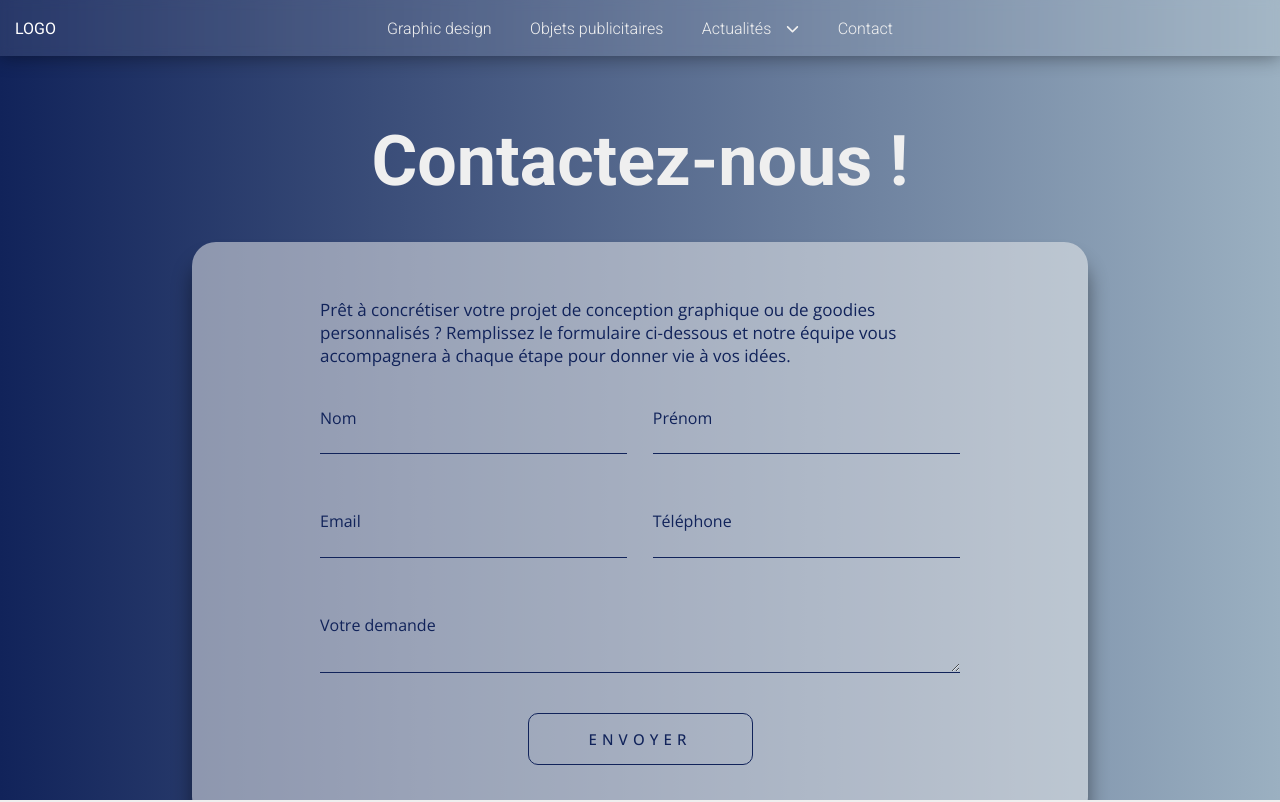
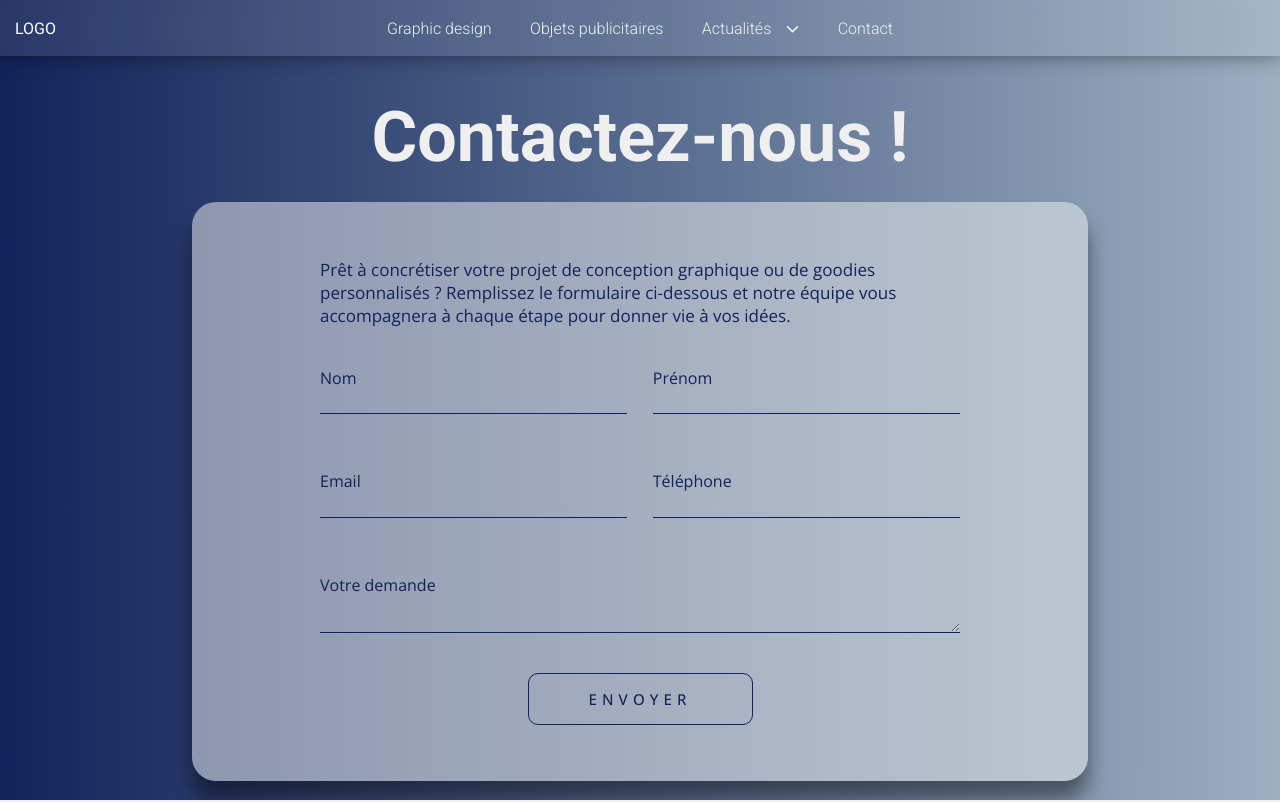
Before and after one commit to Scharlyopitz/One-comm, a React (Vite) app: page /contact in a window 1280 px wide. Shown: the top 802 px of the page. Built offline with nearby package versions, Linux system fonts and the light colour scheme.

Commit message:
Style formulaire

```diff
--- a/src/sass/contact/_contactezNous.scss
+++ b/src/sass/contact/_contactezNous.scss
@@ -2,14 +2,14 @@
   display: flex;
   flex-direction: column;
   align-items: center;
-  padding: 15vh 0 0;
+  padding: 12vh 0 0;
   height: 100vh;
   position: sticky;
   top: 0;
 
   //   FORMULAIRE
   .formulaire {
-    margin: 5vh auto;
+    margin: 3vh auto;
     width: 70vw;
     padding: 7vh 10%;
     background-color: $WhiteOpct;
--- a/src/style/style.css
+++ b/src/style/style.css
@@ -105,13 +105,13 @@ li {
   display: flex;
   flex-direction: column;
   align-items: center;
-  padding: 15vh 0 0;
+  padding: 12vh 0 0;
   height: 100vh;
   position: sticky;
   top: 0;
 }
 .contactezNous .formulaire {
-  margin: 5vh auto;
+  margin: 3vh auto;
   width: 70vw;
   padding: 7vh 10%;
   background-color: rgba(239, 239, 239, 0.5176470588);
```
